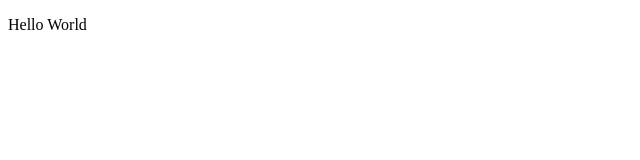
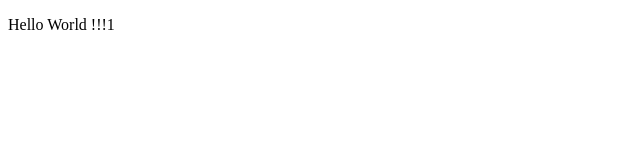
Before and after one commit to abhi291096/myhtml, a website: page index.html in a window 1280 px wide. Shown: the full height of the page, 0-640 px from the left. Drawn offline with Linux system fonts and the light colour scheme.

Commit message:
Update index.html

```diff
--- a/index.html
+++ b/index.html
@@ -5,7 +5,7 @@
 </head>
 <body>
 
-<p>Hello World</p>
+<p>Hello World !!!1</p>
 
 </body>
 </html>
```
